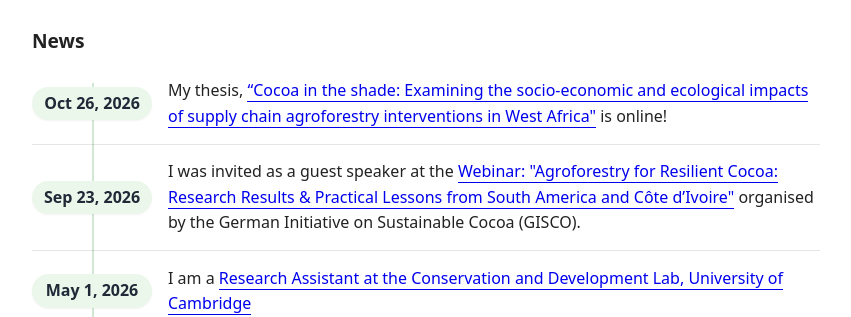
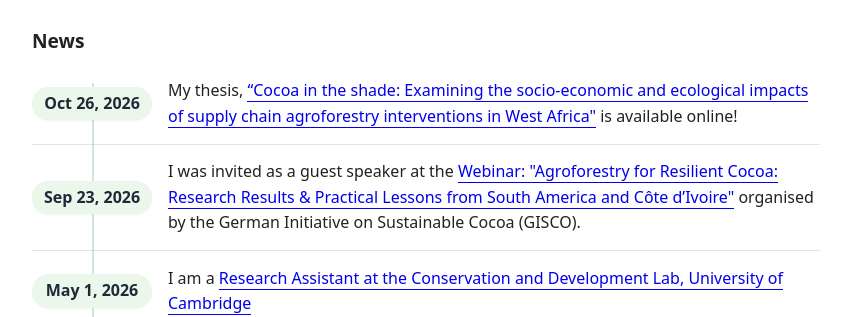
Before and after one commit to priscakmkouakou/priscakmkouakou.github.io, a Jekyll site: the page built from index.md, in a window 1280 px wide and 900 px high, scrolled down 421 px. Shown: the part 155-472 px from the top of the window, without its empty margins (214-1065 px from the left). Built offline with Jekyll 4.4.1, drawn with Linux system fonts in a browser that asks for light colours.

Commit message:
Update thesis availability wording in index.md

```diff
--- a/index.md
+++ b/index.md
@@ -127,7 +127,7 @@ I am an interdisciplinary researcher with backgrounds in ecology, environmental
     <time class="news-date">Oct 26, 2026</time>
     <div class="news-text">
       My thesis,
-      <a href="https://doi.org/10.17863/CAM.136250">“Cocoa in the shade: Examining the socio-economic and ecological impacts of supply chain agroforestry interventions in West Africa"</a> is online!
+      <a href="https://doi.org/10.17863/CAM.136250">“Cocoa in the shade: Examining the socio-economic and ecological impacts of supply chain agroforestry interventions in West Africa"</a> is available online!
     </div>
   </li>
 
```
